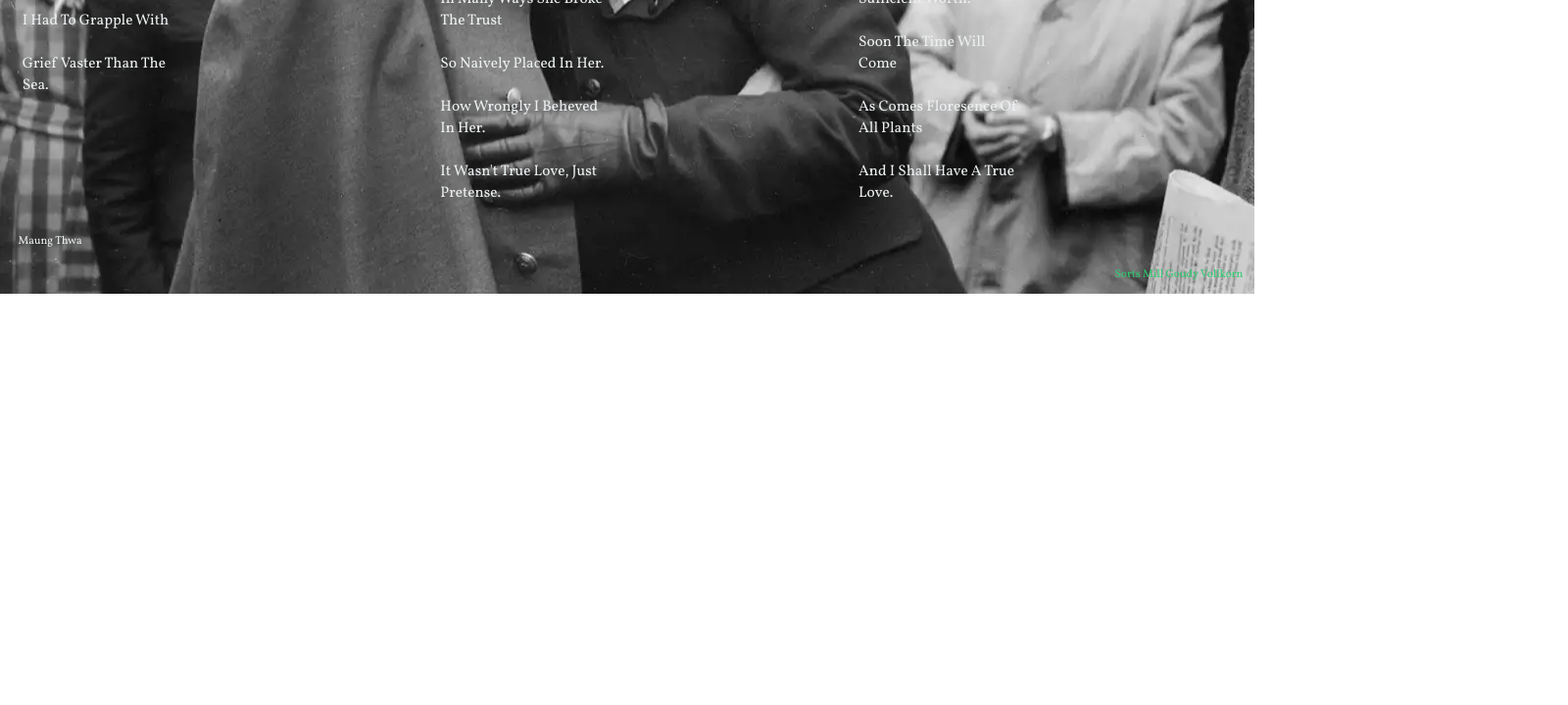
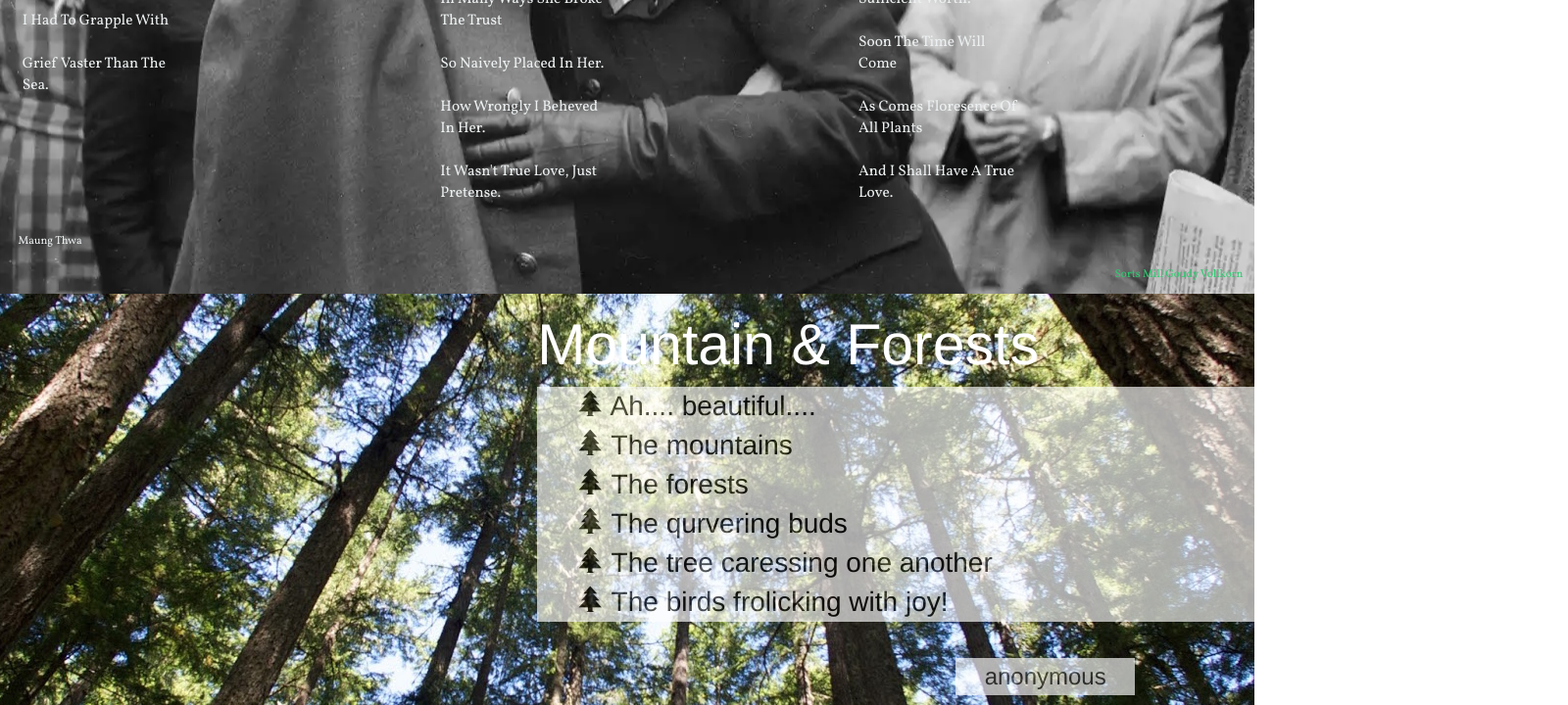
Before and after one commit to aungthurhahein/typoem, a plain HTML site: page index.html in a window 1280 px wide. Shown: the part 9946-10666 px from the top of the page at 98% size, 1600 px wide, since content can reach past the window. Before the commit the page ends 10246 px from the top, so only its background shows below. Drawn offline with nearby package versions, Linux system fonts and the light colour scheme; a web font is replaced by a local one.

Commit message:
mountians&forests add

```diff
--- a/css/main.css
+++ b/css/main.css
@@ -725,6 +725,41 @@ background:#fff url(../imgs/jasmine-2.gif) no-repeat right center;
 }
 /*remorse*/
 
+
+/*mountains&forests*/
+.forest-mountain{
+    background: #fff url(../imgs/forest.jpg) no-repeat center;
+}
+
+.header-mountains > h2{
+    color: #fff;
+    font-size: 59px;
+    font-weight: 100;
+    margin-top: 20px;
+}
+
+.poem-container > ul {
+    background: none repeat scroll 0 0 #fff;
+    color: #000;
+    font-size: 28px;
+    font-weight: 100;
+    list-style: outside none none;
+    opacity: 0.65;
+}
+
+.author-container > h5 {
+    background: none repeat scroll 0 0 #fff;
+    font-size: 24px;
+    font-weight: 100;
+    margin-top: 27px;
+    opacity: 0.65;
+    padding: 6px;
+    text-align: center;
+}
+
+/*mountains&forests*/
+
+
 /*typesettings*/
 @media screen and (min-width: 320px){
   body{
--- a/index.html
+++ b/index.html
@@ -559,5 +559,30 @@
 </div>
 </div>
 <!--/LOVE IN SECRET ENCOUNTERED-->
+
+<!-- mountains and forest -->
+<div class="container-fluid forest-mountain">
+    <div class="row">
+        <div class="col-md-10 col-md-offset-5 header-mountains">
+            <h2>Mountain & Forests</h2>
+        </div>
+        <div class="col-md-10 col-md-offset-5 poem-container">
+            <ul>
+                <li><i class="glyphicon glyphicon-tree-conifer"></i> Ah.... beautiful.... </li>
+                <li><i class="glyphicon glyphicon-tree-conifer"></i> The mountains </li>
+                <li><i class="glyphicon glyphicon-tree-conifer"></i> The forests </li>
+                <li><i class="glyphicon glyphicon-tree-conifer"></i> The qurvering buds </li>
+                <li><i class="glyphicon glyphicon-tree-conifer"></i> The tree caressing one another </li>
+                <li><i class="glyphicon glyphicon-tree-conifer"></i> The birds frolicking with joy! </li>
+            </ul>
+        </div>
+        <div class="col-md-2 col-md-offset-9 author-container">
+            <h5>anonymous</h5>
+        </div>
+    </div>
+
+</div>
+<!--/mountains and forest -->
+
 </body>
 </html>
```
Also changed, not shown: imgs/forest.jpg (added).
